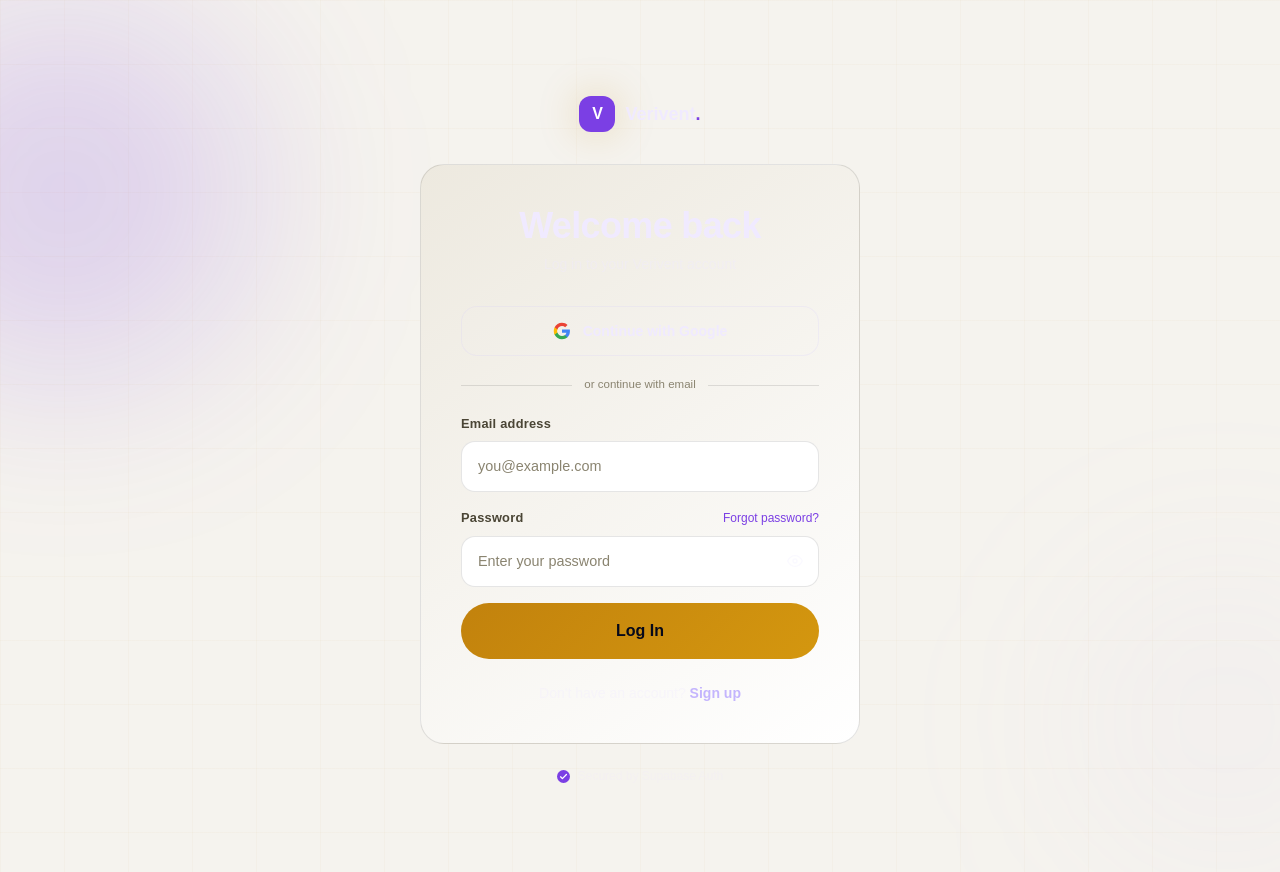
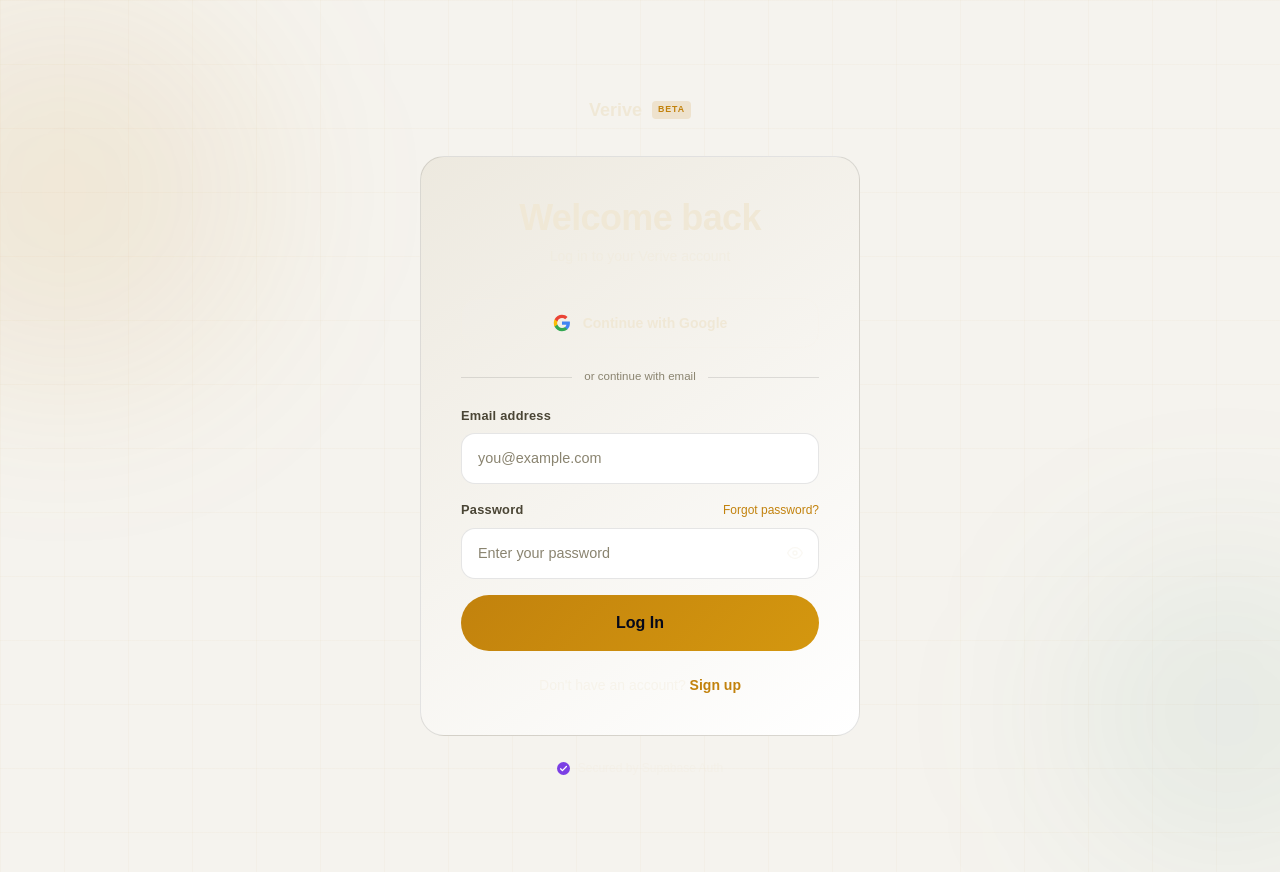
Before and after one commit to emeka-divine-exe/verive, a Next.js app: page /login in a window 1280 px wide. Shown: the top 872 px of the page. Built offline with nearby package versions, Linux system fonts and the light colour scheme; a web font is replaced by a local one.

Commit message:
Refactor login page for improved readability

```diff
--- a/src/app/login/page.tsx
+++ b/src/app/login/page.tsx
@@ -6,30 +6,22 @@ import { createClient } from '@/lib/supabase/client'
 import { VerifiedBadge } from '@/components/VerifiedBadge'
 
 export default function LoginPage() {
-  const router = useRouter()
+  const router   = useRouter()
   const supabase = createClient()
 
-  const [email,     setEmail]     = useState('')
-  const [password,  setPassword]  = useState('')
-  const [error,     setError]     = useState('')
-  const [loading,   setLoading]   = useState(false)
-  const [googleLoad,setGoogleLoad]= useState(false)
-  const [showPass,  setShowPass]  = useState(false)
+  const [email,      setEmail]      = useState('')
+  const [password,   setPassword]   = useState('')
+  const [error,      setError]      = useState('')
+  const [loading,    setLoading]    = useState(false)
+  const [googleLoad, setGoogleLoad] = useState(false)
+  const [showPass,   setShowPass]   = useState(false)
 
   async function handleLogin(e: React.FormEvent) {
     e.preventDefault()
     setError('')
     setLoading(true)
-
     const { error } = await supabase.auth.signInWithPassword({ email, password })
-
-    if (error) {
-      setError(error.message)
-      setLoading(false)
-      return
-    }
-
-    // Get role and redirect
+    if (error) { setError(error.message); setLoading(false); return }
     const { data: { user } } = await supabase.auth.getUser()
     if (user) {
       const { data: profile } = await supabase
@@ -53,42 +45,39 @@ export default function LoginPage() {
 
   return (
     <div className="min-h-screen flex items-center justify-center relative overflow-hidden grid-bg px-4 py-24">
-      <div className="orb w-96 h-96 -left-32 top-0" style={{ background: 'rgba(123,63,228,0.18)' }} />
-      <div className="orb w-80 h-80 right-0 bottom-0 translate-x-1/3" style={{ background: 'rgba(196,181,253,0.06)' }} />
+      <div className="orb w-96 h-96 -left-32 top-0"          style={{ background: 'rgba(194,130,13,0.10)' }} />
+      <div className="orb w-80 h-80 right-0 bottom-0 translate-x-1/3" style={{ background: 'rgba(31,122,104,0.07)' }} />
 
       <div className="relative z-10 w-full flex flex-col items-center">
 
-        {/* Logo */}
+        {/* Wordmark */}
         <Link href="/" className="flex items-center gap-2.5 mb-8">
-          <div className="w-9 h-9 rounded-xl flex items-center justify-center glow" style={{ background: '#7B3FE4' }}>
-            <span className="font-display font-bold text-white text-base">V</span>
-          </div>
-          <span className="font-display font-bold text-lg" style={{ color: '#F0EAFF' }}>
-            Verivent<span style={{ color: '#7B3FE4' }}>.</span>
+          <span className="font-display font-bold text-lg" style={{ color: '#F0E8D6' }}>Verive</span>
+          <span className="text-[0.55rem] font-body font-bold uppercase px-1.5 py-0.5 rounded"
+            style={{ background: 'rgba(194,130,13,0.14)', color: '#C2820D', letterSpacing: '0.1em' }}>
+            Beta
           </span>
         </Link>
 
         <div className="auth-card">
-          <h1 className="h-lg text-center mb-2" style={{ color: '#F0EAFF' }}>Welcome back</h1>
-          <p className="text-center font-body text-sm mb-8" style={{ color: 'rgba(240,234,255,0.38)' }}>
-            Log in to your Verivent account
+          <h1 className="h-lg text-center mb-2" style={{ color: '#F0E8D6' }}>Welcome back</h1>
+          <p className="text-center font-body text-sm mb-8" style={{ color: 'rgba(240,232,214,0.40)' }}>
+            Log in to your Verive account
           </p>
 
           {/* Google */}
           <button onClick={handleGoogle} disabled={googleLoad}
             className="w-full flex items-center justify-center gap-3 py-3.5 rounded-2xl font-body font-semibold text-sm transition-all mb-2"
-            style={{ background: 'rgba(255,255,255,0.05)', border: '1px solid rgba(196,181,253,0.15)', color: '#F0EAFF' }}>
-            {googleLoad ? (
-              <svg className="spinner w-4 h-4" viewBox="0 0 24 24" fill="none" stroke="currentColor" strokeWidth="2"><circle cx="12" cy="12" r="10" strokeOpacity=".25"/><path d="M12 2a10 10 0 0 1 10 10"/></svg>
-            ) : (
-              <svg width="18" height="18" viewBox="0 0 24 24"><path fill="#4285F4" d="M22.56 12.25c0-.78-.07-1.53-.2-2.25H12v4.26h5.92c-.26 1.37-1.04 2.53-2.21 3.31v2.77h3.57c2.08-1.92 3.28-4.74 3.28-8.09z"/><path fill="#34A853" d="M12 23c2.97 0 5.46-.98 7.28-2.66l-3.57-2.77c-.98.66-2.23 1.06-3.71 1.06-2.86 0-5.29-1.93-6.16-4.53H2.18v2.84C3.99 20.53 7.7 23 12 23z"/><path fill="#FBBC05" d="M5.84 14.09c-.22-.66-.35-1.36-.35-2.09s.13-1.43.35-2.09V7.07H2.18C1.43 8.55 1 10.22 1 12s.43 3.45 1.18 4.93l2.85-2.22.81-.62z"/><path fill="#EA4335" d="M12 5.38c1.62 0 3.06.56 4.21 1.64l3.15-3.15C17.45 2.09 14.97 1 12 1 7.7 1 3.99 3.47 2.18 7.07l3.66 2.84c.87-2.6 3.3-4.53 6.16-4.53z"/></svg>
-            )}
+            style={{ background: 'rgba(255,255,255,0.04)', border: '1px solid rgba(240,232,214,0.10)', color: '#F0E8D6' }}>
+            {googleLoad
+              ? <svg className="spinner w-4 h-4" viewBox="0 0 24 24" fill="none" stroke="currentColor" strokeWidth="2"><circle cx="12" cy="12" r="10" strokeOpacity=".25"/><path d="M12 2a10 10 0 0 1 10 10"/></svg>
+              : <svg width="18" height="18" viewBox="0 0 24 24"><path fill="#4285F4" d="M22.56 12.25c0-.78-.07-1.53-.2-2.25H12v4.26h5.92c-.26 1.37-1.04 2.53-2.21 3.31v2.77h3.57c2.08-1.92 3.28-4.74 3.28-8.09z"/><path fill="#34A853" d="M12 23c2.97 0 5.46-.98 7.28-2.66l-3.57-2.77c-.98.66-2.23 1.06-3.71 1.06-2.86 0-5.29-1.93-6.16-4.53H2.18v2.84C3.99 20.53 7.7 23 12 23z"/><path fill="#FBBC05" d="M5.84 14.09c-.22-.66-.35-1.36-.35-2.09s.13-1.43.35-2.09V7.07H2.18C1.43 8.55 1 10.22 1 12s.43 3.45 1.18 4.93l2.85-2.22.81-.62z"/><path fill="#EA4335" d="M12 5.38c1.62 0 3.06.56 4.21 1.64l3.15-3.15C17.45 2.09 14.97 1 12 1 7.7 1 3.99 3.47 2.18 7.07l3.66 2.84c.87-2.6 3.3-4.53 6.16-4.53z"/></svg>
+            }
             Continue with Google
           </button>
 
           <div className="divider"><span>or continue with email</span></div>
 
-          {/* Form */}
           <form onSubmit={handleLogin} className="space-y-4">
             <div>
               <label className="form-label">Email address</label>
@@ -100,7 +89,8 @@ export default function LoginPage() {
             <div>
               <div className="flex items-center justify-between mb-2">
                 <label className="form-label" style={{ marginBottom: 0 }}>Password</label>
-                <Link href="/forgot-password" className="text-xs font-body transition-colors" style={{ color: '#7B3FE4' }}>
+                <Link href="/forgot-password" className="text-xs font-body transition-colors"
+                  style={{ color: '#C2820D' }}>
                   Forgot password?
                 </Link>
               </div>
@@ -111,7 +101,7 @@ export default function LoginPage() {
                   onChange={e => setPassword(e.target.value)} required />
                 <button type="button" onClick={() => setShowPass(s => !s)}
                   className="absolute right-4 top-1/2 -translate-y-1/2 transition-colors"
-                  style={{ color: 'rgba(240,234,255,0.3)' }}>
+                  style={{ color: 'rgba(240,232,214,0.30)' }}>
                   {showPass
                     ? <svg width="16" height="16" viewBox="0 0 24 24" fill="none" stroke="currentColor" strokeWidth="2"><path d="M17.94 17.94A10.07 10.07 0 0 1 12 20c-7 0-11-8-11-8a18.45 18.45 0 0 1 5.06-5.94M9.9 4.24A9.12 9.12 0 0 1 12 4c7 0 11 8 11 8a18.5 18.5 0 0 1-2.16 3.19m-6.72-1.07a3 3 0 1 1-4.24-4.24"/><line x1="1" y1="1" x2="23" y2="23"/></svg>
                     : <svg width="16" height="16" viewBox="0 0 24 24" fill="none" stroke="currentColor" strokeWidth="2"><path d="M1 12s4-8 11-8 11 8 11 8-4 8-11 8-11-8-11-8z"/><circle cx="12" cy="12" r="3"/></svg>
@@ -128,28 +118,28 @@ export default function LoginPage() {
             )}
 
             <button type="submit" disabled={loading} className="btn-pri w-full py-4 rounded-2xl text-base mt-2">
-              {loading ? (
-                <svg className="spinner w-5 h-5" viewBox="0 0 24 24" fill="none" stroke="currentColor" strokeWidth="2"><circle cx="12" cy="12" r="10" strokeOpacity=".25"/><path d="M12 2a10 10 0 0 1 10 10"/></svg>
-              ) : 'Log In'}
+              {loading
+                ? <svg className="spinner w-5 h-5" viewBox="0 0 24 24" fill="none" stroke="currentColor" strokeWidth="2"><circle cx="12" cy="12" r="10" strokeOpacity=".25"/><path d="M12 2a10 10 0 0 1 10 10"/></svg>
+                : 'Log In'
+              }
             </button>
           </form>
 
-          <p className="text-center text-sm font-body mt-6" style={{ color: 'rgba(240,234,255,0.35)' }}>
+          <p className="text-center text-sm font-body mt-6" style={{ color: 'rgba(240,232,214,0.36)' }}>
             Don&apos;t have an account?{' '}
-            <Link href="/signup" className="font-semibold transition-colors" style={{ color: '#C4B5FD' }}>
+            <Link href="/signup" className="font-semibold transition-colors" style={{ color: '#C2820D' }}>
               Sign up
             </Link>
           </p>
         </div>
 
-        {/* Trust signal */}
         <div className="flex items-center gap-2 mt-6">
           <VerifiedBadge size={13} />
-          <span className="text-xs font-body" style={{ color: 'rgba(240,234,255,0.22)' }}>
+          <span className="text-xs font-body" style={{ color: 'rgba(240,232,214,0.22)' }}>
             Secured by Supabase Auth
           </span>
         </div>
       </div>
     </div>
   )
-}
+                }
```
